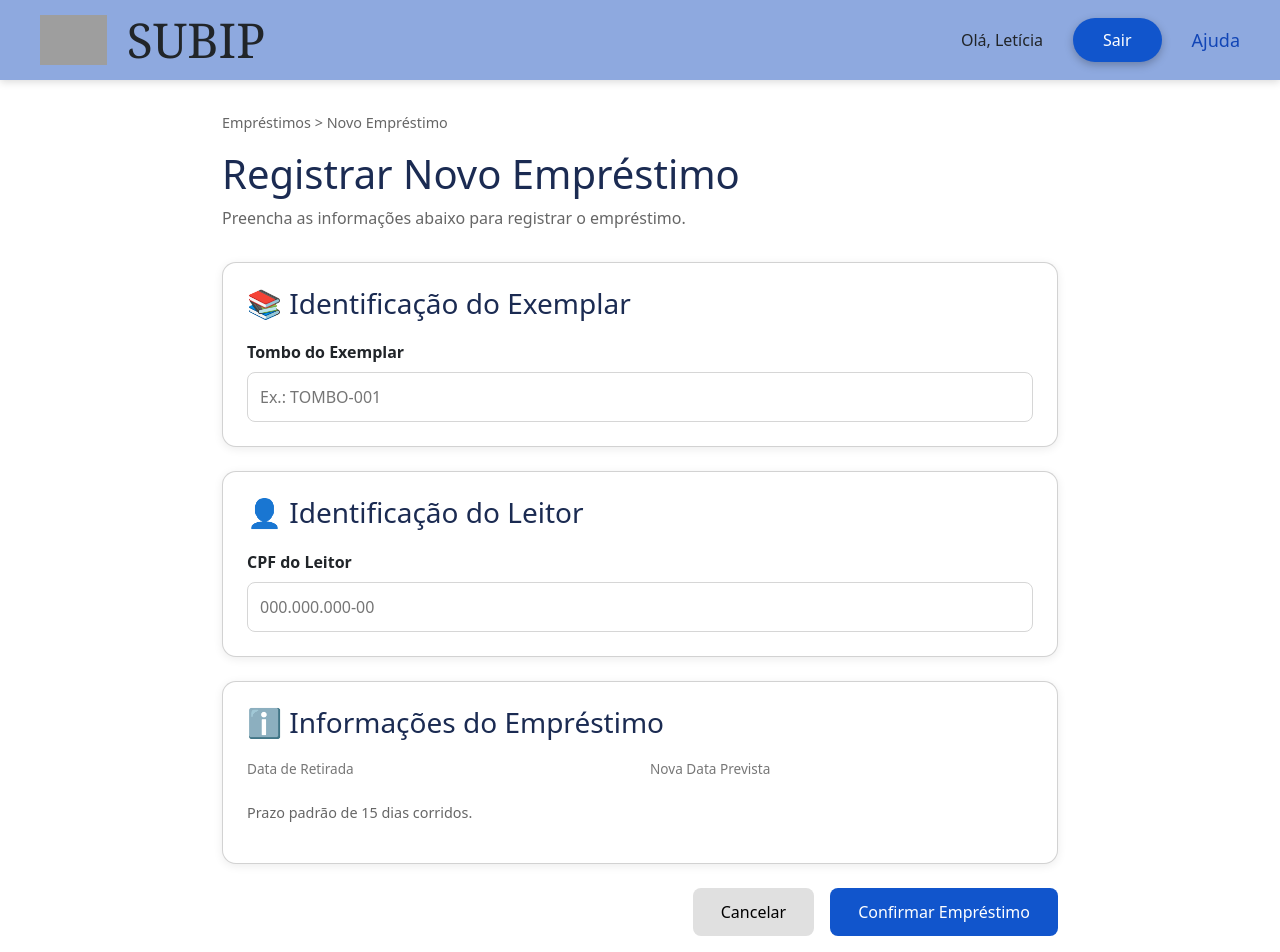
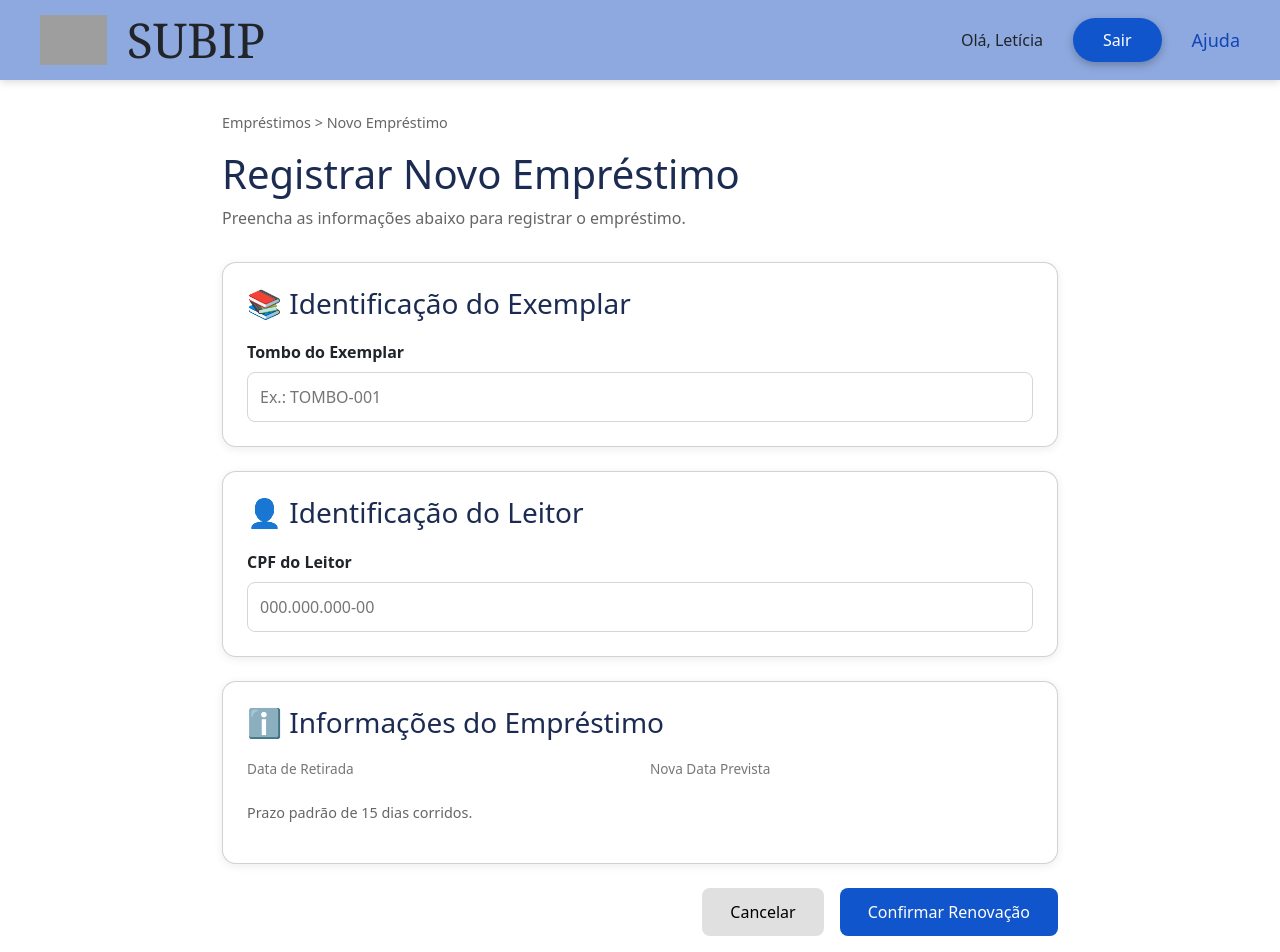
Before and after one commit to Leticia-mauricio/SUBiP-Frontend, an Angular app: page /gerenciar/emprestimos/renovar in a window 1280 px wide. Shown: the top 952 px of the page. Built offline with nearby package versions, Linux system fonts and the light colour scheme; grey boxes are pictures that could not be loaded.

Commit message:
Jun 27, 2026, 3:59 PM

```diff
--- a/src/app/features/emprestimo/pages/emprestimo-renovar/emprestimo-renovar.html
+++ b/src/app/features/emprestimo/pages/emprestimo-renovar/emprestimo-renovar.html
@@ -95,8 +95,10 @@
         Cancelar
       </button>
 
-      <button type="button" class="btn-confirmar" (click)="salvar()">
-        Confirmar Empréstimo
+      <button type="button" class="btn-confirmar" (click)="renovar()" [disabled]="!emprestimoEncontrado">
+
+        Confirmar Renovação
+
       </button>
 
     </div>
```
